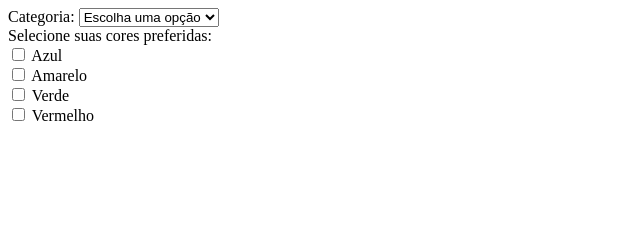
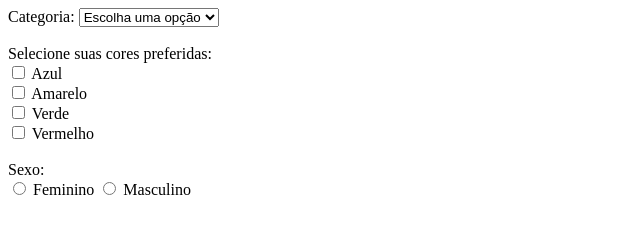
Before and after one commit to amandah-coslo/elementos_do_formulario, a plain HTML site: page index.html in a window 1280 px wide. Shown: the whole page, without its empty margins (0-640 px from the left). Drawn offline with Linux system fonts and the light colour scheme.

Commit message:
foi criado o radio - sexo(f/m)

```diff
--- a/index.html
+++ b/index.html
@@ -16,19 +16,29 @@
         </select>
     </div>
     <div>
+        <br/>
         <label>Selecione suas cores preferidas:</label>
         <br/>
         <input type="checkbox" name="blue" id="blue">
         <label for="blue">Azul</label>
         <br/>
-        <input type="checkbox" name="blue" id="blue">
+        <input type="checkbox" name="blue" id="yellow">
         <label for="yellow">Amarelo</label>
         <br/>
-        <input type="checkbox" name="blue" id="blue">
+        <input type="checkbox" name="blue" id="green">
         <label for="green">Verde</label>
         <br/>
-        <input type="checkbox" name="blue" id="blue">
+        <input type="checkbox" name="blue" id="red">
         <label for="red">Vermelho</label>
+    </div>
+    <div>
+        <br/>
+        <label>Sexo:</label>
+        <br/>
+        <input type="radio" name="sexo" id="sexo_f" value="f">
+        <label for="sexo_f">Feminino</label>
+        <input type="radio" name="sexo" id="sexo_m" value="m">
+        <label for="sexo_m">Masculino</label>
     </div>
 
 </body>
```
